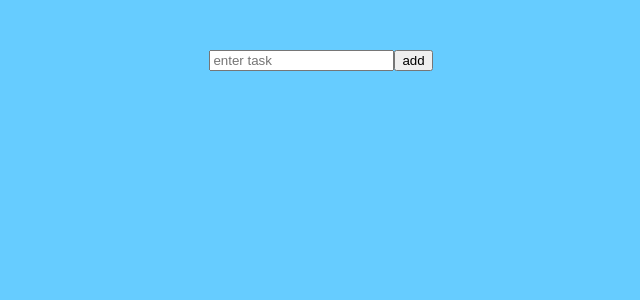
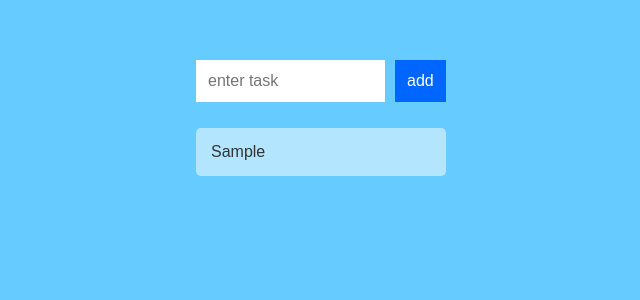
Before and after one commit to ghildreth/reactToDoList, a React (Create React App) app in the folder todo_list/: page / in a window 1280 px wide. Both pictures are taken after typing "Sample" into the empty fields and a click on the button "add". Shown: the top 300 px of the page, without its empty margins (319-959 px from the left). Built offline with nearby package versions, Linux system fonts and the light colour scheme.

Commit message:
add flip move and delete functionality

```diff
--- a/todo_list/package.json
+++ b/todo_list/package.json
@@ -5,6 +5,7 @@
   "dependencies": {
     "react": "^16.4.0",
     "react-dom": "^16.4.0",
+    "react-flip-move": "^3.0.2",
     "react-scripts": "1.1.4"
   },
   "scripts": {
--- /dev/null
+++ b/todo_list/src/TodoItems.js
@@ -0,0 +1,34 @@
+import React, { Component } from "react";
+import FlipMove from "react-flip-move";
+
+class TodoItems extends Component {
+    constructor(props){
+        super(props);
+
+        this.createTasks = this.createTasks.bind(this);
+    }
+
+    createTasks(item){
+        return <li onClick={() => this.delete(item.key)}
+        key={item.key}>{item.text}</li>
+    }
+
+    delete(key){
+        this.props.delete(key);
+    }
+
+    render(){
+        var todoEntries = this.props.entries;
+        var listItems = todoEntries.map(this.createTasks);
+
+        return(
+            <ul className="theList">
+            <FlipMove duration={150} easing="ease-out">
+                {listItems}
+            </FlipMove>
+            </ul>
+        );
+    }
+};
+
+export default TodoItems;
--- /dev/null
+++ b/todo_list/src/TodoList.css
@@ -0,0 +1,48 @@
+.todoListMain .header input {
+    padding: 10px;
+    font-size: 16px;
+    border: 2px solid #FFF;
+    width: 165px;
+}
+
+.todoListMain .header button {
+    padding: 10px;
+    font-size: 16px;
+    margin: 10px;
+    margin-right: 0px;
+    background-color: #0066FF;
+    color: #FFF;
+    border: 2px solid #0066FF;
+}
+
+.todoListMain .header button:hover {
+    background-color: #003399;
+    border: 2px solid #003399;
+    cursor: pointer;
+}
+
+.todoListMain .theList {
+    list-style: none;
+    padding-left: 0;
+    width: 250px;
+}
+
+.todoListMain .theList li {
+    color: #333;
+    background-color: rgba(255, 255, 255, .5);
+    padding: 15px;
+    margin-bottom: 15px;
+    border-radius: 5px;
+    list-style: none;
+
+    transition: background-color .2s ease-out;
+}
+
+.todoListMain .theList li:hover {
+    background-color: pink;
+    cursor: pointer;
+}
+
+ul.theList {
+    padding: 0;
+}
--- a/todo_list/src/TodoList.js
+++ b/todo_list/src/TodoList.js
@@ -1,4 +1,6 @@
 import React, { Component } from "react";
+import TodoItems from "./TodoItems";
+import "./TodoList.css";
 
 class TodoList extends Component {
     constructor(props){
@@ -7,6 +9,7 @@ class TodoList extends Component {
             items: []
         };
         this.addItem = this.addItem.bind(this);
+        this.deleteItem = this.deleteItem.bind(this);
     }
 
     addItem(e){
@@ -31,6 +34,16 @@ class TodoList extends Component {
 
     }
 
+    deleteItem(key) {
+        var filteredItems = this.state.items.filter(function (item){
+            return (item.key !== key);
+        });
+
+        this.setState({
+            items: filteredItems
+        });
+    }
+
     render(){
         return (
             <div className="todoListMain">
@@ -42,6 +55,8 @@ class TodoList extends Component {
                         <button type="submit">add</button>
                     </form>
                 </div>
+                <TodoItems entries={this.state.items}
+                delete={this.deleteItem}/>
             </div>
         );
     }
```
Also changed, not shown: 1 other file (tests, documents, lock files or other folders).
